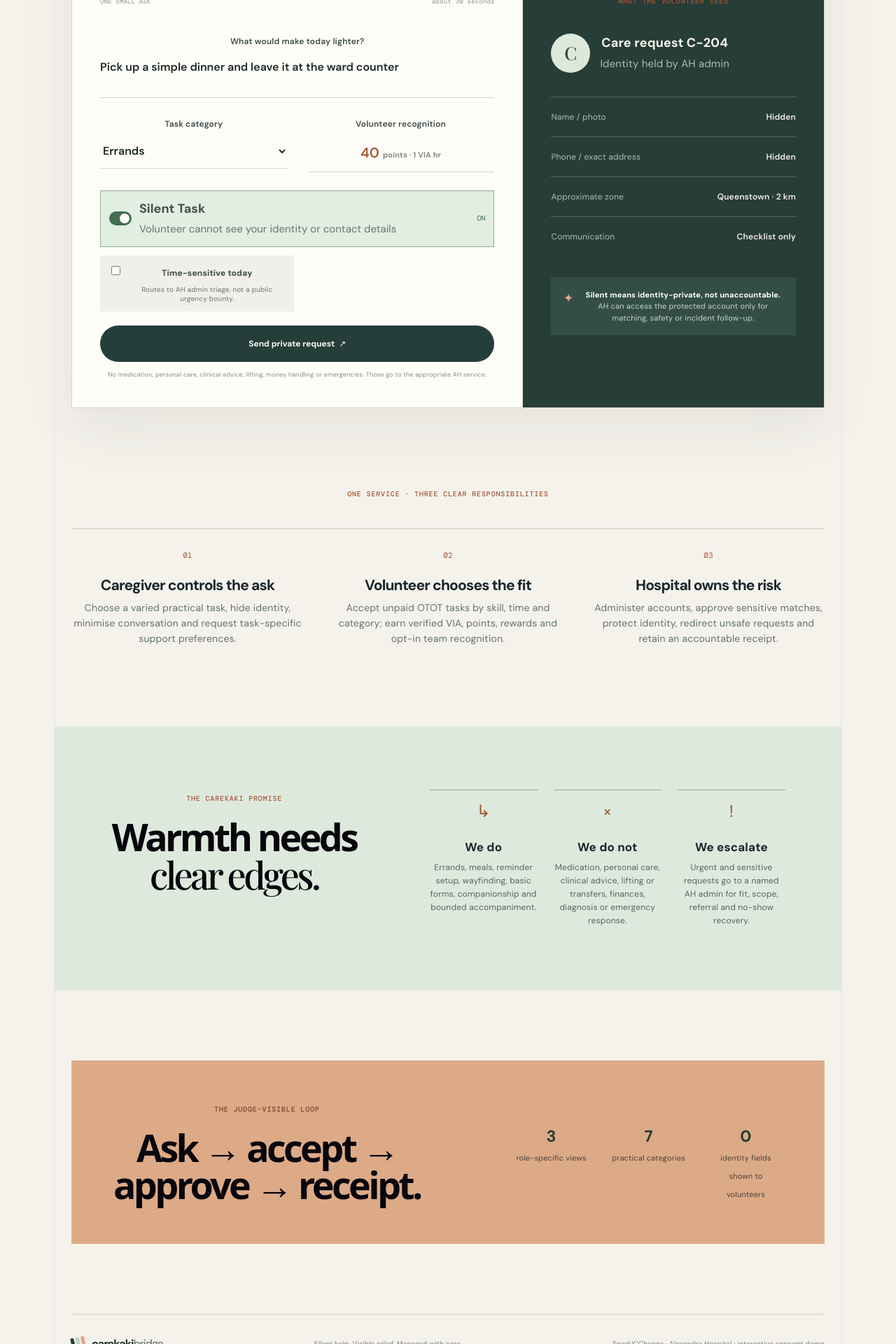
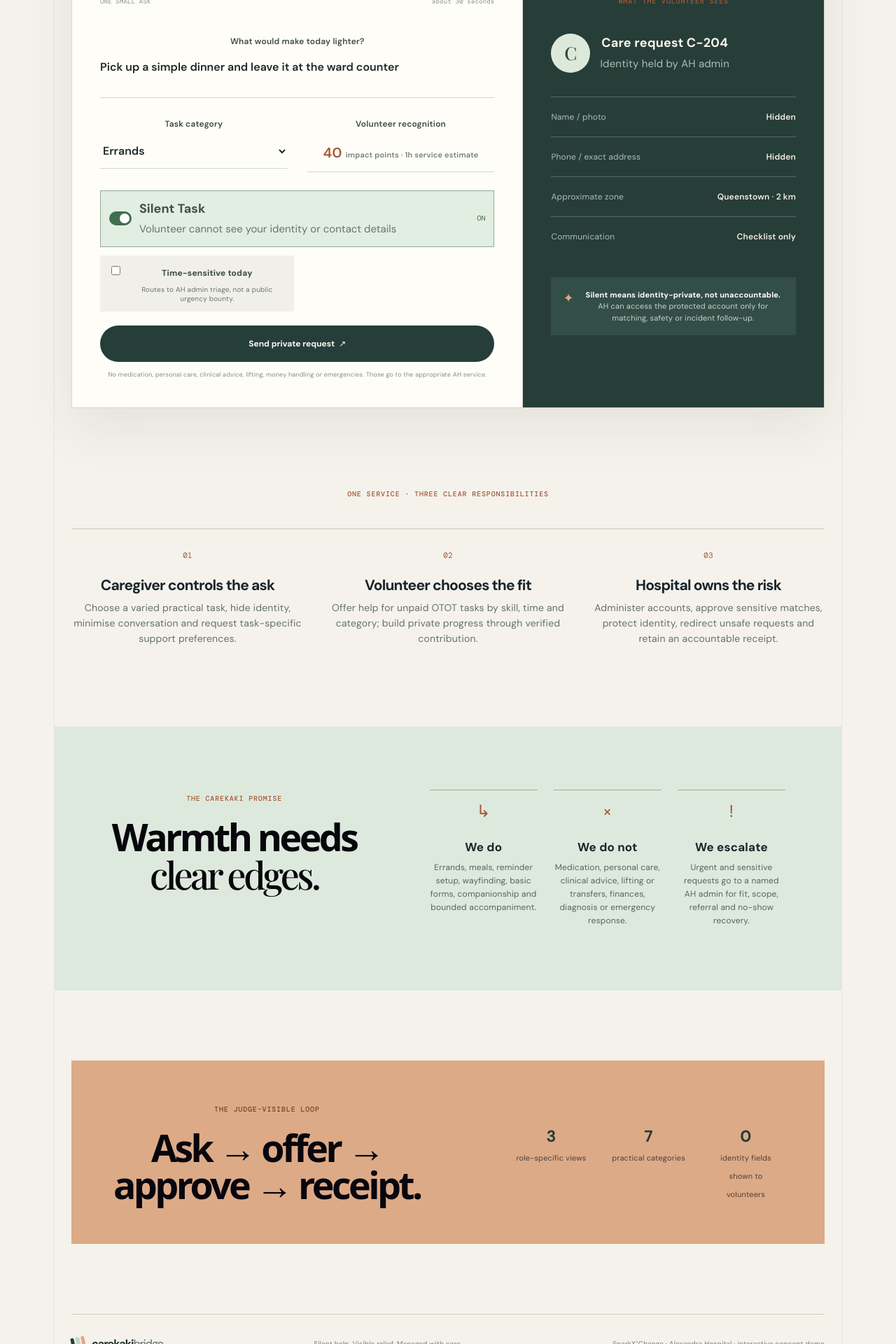
Before and after one commit to abelcjh/carekaki-bridge, a React (Vite) app: page / in a window 1280 px wide. Shown: the part 987-2907 px from the top of the page at 70% size. Built offline with nearby package versions, Linux system fonts and the light colour scheme; a web font is replaced by a local one.

Commit message:
Align volunteer incentives with research

```diff
--- a/src/App.tsx
+++ b/src/App.tsx
@@ -26,9 +26,9 @@ type Task = {
 
 const initialTasks: Task[] = [
   { id: 'CK-204', title: 'Collect discharge essentials from AH pharmacy counter', category: 'Errands', time: 'Today · 7:30 pm', zone: 'AH campus', silent: true, urgent: false, femalePreferred: false, status: 'Open', points: 40, viaHours: 1, difficulty: 'Light', skill: 'Errands ready', volunteer: '' },
-  { id: 'CK-205', title: 'Escort mum from clinic reception to booked taxi pickup', category: 'Sensitive accompaniment', time: 'Today · 5:45 pm', zone: 'AH campus', silent: true, urgent: true, femalePreferred: true, status: 'Open', points: 90, viaHours: 1.5, difficulty: 'Weightier', skill: 'Safeguarding + accompaniment', volunteer: '' },
-  { id: 'CK-206', title: 'Set gentle appointment reminders on my phone', category: 'Digital help', time: 'Tomorrow · 8:00 pm', zone: 'Remote', silent: false, urgent: false, femalePreferred: false, status: 'Matched', points: 30, viaHours: 0.5, difficulty: 'Skilled', skill: 'Digital help ready', volunteer: 'Arjun L.' },
-  { id: 'CK-207', title: 'Help complete a non-clinical transport form', category: 'Admin & forms', time: 'Fri · 4:15 pm', zone: 'Queenstown · 2 km band', silent: true, urgent: false, femalePreferred: false, status: 'Open', points: 55, viaHours: 1, difficulty: 'Skilled', skill: 'Forms briefing', volunteer: '' },
+  { id: 'CK-205', title: 'Escort mum from clinic reception to booked taxi pickup', category: 'Sensitive accompaniment', time: 'Today · 5:45 pm', zone: 'AH campus', silent: true, urgent: true, femalePreferred: true, status: 'Open', points: 60, viaHours: 1.5, difficulty: 'Weightier', skill: 'Safeguarding + accompaniment', volunteer: '' },
+  { id: 'CK-206', title: 'Set gentle appointment reminders on my phone', category: 'Digital help', time: 'Tomorrow · 8:00 pm', zone: 'Remote', silent: false, urgent: false, femalePreferred: false, status: 'Matched', points: 35, viaHours: 0.5, difficulty: 'Skilled', skill: 'Digital help ready', volunteer: 'Arjun L.' },
+  { id: 'CK-207', title: 'Help complete a non-clinical transport form', category: 'Admin & forms', time: 'Fri · 4:15 pm', zone: 'Queenstown · 2 km band', silent: true, urgent: false, femalePreferred: false, status: 'Open', points: 50, viaHours: 1, difficulty: 'Skilled', skill: 'Forms briefing', volunteer: '' },
 ]
 
 const categories: Category[] = ['Errands', 'Digital help', 'Wayfinding', 'Meals & home', 'Admin & forms', 'Companionship', 'Sensitive accompaniment']
@@ -63,9 +63,9 @@ export default function App() {
   const openCount = tasks.filter((task) => task.status === 'Open').length
   const reviewCount = tasks.filter((task) => task.status === 'Review' || task.urgent).length
   const points = useMemo(() => {
-    const base: Record<Category, number> = { Errands: 40, 'Digital help': 30, Wayfinding: 45, 'Meals & home': 45, 'Admin & forms': 55, Companionship: 60, 'Sensitive accompaniment': 75 }
-    return base[category] + (urgent ? 15 : 0)
-  }, [category, urgent])
+    const base: Record<Category, number> = { Errands: 40, 'Digital help': 35, Wayfinding: 45, 'Meals & home': 45, 'Admin & forms': 50, Companionship: 55, 'Sensitive accompaniment': 60 }
+    return base[category]
+  }, [category])
   const viaHours = category === 'Digital help' ? 0.5 : category === 'Sensitive accompaniment' ? 1.5 : 1
 
   function postTask() {
@@ -140,10 +140,10 @@ export default function App() {
 
         {role === 'caregiver' && <div className="caregiver-grid">
           <div className="request-card">
-            {submitted ? <div className="success-state"><span className="success-icon">✓</span><p className="eyebrow">REQUEST RECEIVED</p><h3>{urgent ? 'An AH admin is reviewing this now.' : 'That is one thing off your plate.'}</h3><p>{isSilent ? 'Volunteers see your task alias, approximate zone and the minimum instructions only. Your name, photo, phone number and care details stay hidden.' : 'Your request is in the moderated matching queue.'}</p><ol className="request-steps"><li><b>Scope check</b><span>Admin confirms the request is bounded and non-clinical.</span></li><li><b>Eligible acceptance</b><span>Only a trained volunteer with the required skill can accept.</span></li><li><b>Protected handoff</b><span>Task details unlock after approval; identity remains hidden in Silent mode.</span></li></ol><button onClick={() => setSubmitted(false)} className="button button-dark">Post another <Arrow /></button></div> : <>
+            {submitted ? <div className="success-state"><span className="success-icon">✓</span><p className="eyebrow">REQUEST RECEIVED</p><h3>{urgent ? 'An AH admin is reviewing this now.' : 'That is one thing off your plate.'}</h3><p>{isSilent ? 'Volunteers see your task alias, approximate zone and the minimum instructions only. Your name, photo, phone number and care details stay hidden.' : 'Your request is in the moderated matching queue.'}</p><ol className="request-steps"><li><b>Scope check</b><span>Admin confirms the request is bounded and non-clinical.</span></li><li><b>Eligible offer</b><span>Only a trained volunteer with the required skill can offer to help.</span></li><li><b>Protected handoff</b><span>Task details unlock after approval; identity remains hidden in Silent mode.</span></li></ol><button onClick={() => setSubmitted(false)} className="button button-dark">Post another <Arrow /></button></div> : <>
               <div className="form-top"><span>ONE SMALL ASK</span><span>about 30 seconds</span></div>
               <label>What would make today lighter?<textarea value={request} onChange={(event) => setRequest(event.target.value)} /></label>
-              <div className="form-row"><label>Task category<select value={category} onChange={(event) => { const next = event.target.value as Category; setCategory(next); if (next !== 'Sensitive accompaniment') setFemalePreferred(false) }}>{categories.map((item) => <option key={item}>{item}</option>)}</select></label><label>Volunteer recognition<div className="points-box">{points} <small>points · {viaHours} VIA hr{viaHours === 1 ? '' : 's'}</small></div></label></div>
+              <div className="form-row"><label>Task category<select value={category} onChange={(event) => { const next = event.target.value as Category; setCategory(next); if (next !== 'Sensitive accompaniment') setFemalePreferred(false) }}>{categories.map((item) => <option key={item}>{item}</option>)}</select></label><label>Volunteer recognition<div className="points-box">{points} <small>impact points · {viaHours}h service estimate</small></div></label></div>
               <button className={`silent-switch ${isSilent ? 'on' : ''}`} onClick={() => setIsSilent(!isSilent)}><span className="switch-knob"></span><span><b>Silent Task</b><small>Volunteer cannot see your identity or contact details</small></span><em>{isSilent ? 'ON' : 'OFF'}</em></button>
               <div className="option-row"><label className="check-option"><input type="checkbox" checked={urgent} onChange={(event) => setUrgent(event.target.checked)} /><span><b>Time-sensitive today</b><small>Routes to AH admin triage, not a public urgency bounty.</small></span></label>{category === 'Sensitive accompaniment' && <label className="check-option"><input type="checkbox" checked={femalePreferred} onChange={(event) => setFemalePreferred(event.target.checked)} /><span><b>Female support requested</b><small>For task-specific privacy or comfort; admin checks suitability.</small></span></label>}</div>
               <button className="button button-dark full" onClick={postTask}>Send private request <Arrow /></button>
@@ -154,21 +154,21 @@ export default function App() {
         </div>}
 
         {role === 'volunteer' && <div className="volunteer-view">
-          <div className="volunteer-strip"><article><span>IMPACT POINTS</span><b>620</b><small>Level 3 · Steady Kaki</small></article><article><span>VERIFIED VIA</span><b>8.5h</b><small>Based on completed time</small></article><article><span>RELIABILITY</span><b>96%</b><small>11 of 12 tasks completed</small></article><article className="league-card"><span>OPT-IN TEAM LEAGUE</span><b>#2</b><small>SMU Care Crew · no caregiver data shown</small></article></div>
-          <div className="section-split"><div><p className="eyebrow">ELIGIBLE FOR YOU</p><h3>Accept what fits your training and time.</h3></div><div className="skill-pills"><Badge tone="green">✓ Errands</Badge><Badge tone="green">✓ Digital help</Badge><Badge tone="blue">✓ Safeguarding</Badge><Badge tone="amber">Accompaniment supervised</Badge></div></div>
+          <div className="volunteer-strip"><article><span>PRIVATE PROGRESS</span><b>620</b><small>Level 3 · Steady Kaki</small></article><article><span>VERIFIED SERVICE</span><b>8.5h</b><small>VIA subject to partner approval</small></article><article><span>RELIABILITY</span><b>96%</b><small>11 of 12 tasks completed</small></article><article className="league-card"><span>OPT-IN TEAM GOAL</span><b>14/20</b><small>SMU Care Crew · completed tasks</small></article></div>
+          <div className="section-split"><div><p className="eyebrow">ELIGIBLE FOR YOU</p><h3>Offer help where your training and time fit.</h3></div><div className="skill-pills"><Badge tone="green">✓ Errands</Badge><Badge tone="green">✓ Digital help</Badge><Badge tone="blue">✓ Safeguarding</Badge><Badge tone="amber">Accompaniment supervised</Badge></div></div>
           <div className="task-grid">{tasks.filter((task) => task.status !== 'Done').map((task) => <article className={`volunteer-task ${task.urgent ? 'urgent' : ''}`} key={task.id}>
             <div className="task-card-top"><div>{task.silent && <Badge tone="blue">Silent · anonymous</Badge>}{task.urgent && <Badge tone="red">Admin triage</Badge>}{task.femalePreferred && <Badge tone="amber">Female support requested</Badge>}</div><span>{task.id}</span></div>
             <p className="task-category">{task.category} · {task.difficulty}</p><h3>{task.title}</h3><div className="task-facts"><span>◷ {task.time}</span><span>⌖ {task.zone}</span><span>✓ {task.skill}</span></div>
             {task.femalePreferred && <p className="boundary-callout">No personal care or lifting. Admin confirms that the request is a bounded accompaniment task and assigns an appropriately cleared volunteer.</p>}
-            <div className="reward-row"><div><b>{task.points}</b><small>impact points</small></div><div><b>{task.viaHours}h</b><small>verified VIA</small></div><div><b>{task.status === 'Open' ? 'Available' : task.status === 'Review' ? 'Acceptance pending' : 'Matched'}</b><small>{task.status === 'Review' && task.volunteer ? 'Admin confirmation needed' : 'task state'}</small></div></div>
-            {task.status === 'Open' ? <button className="button button-dark full" onClick={() => acceptTask(task.id)}>Accept task <Arrow /></button> : task.status === 'Matched' && task.volunteer === 'Maya T.' ? <button className="button button-dark full" onClick={() => completeTask(task.id)}>Mark complete <Arrow /></button> : <button className="button button-muted full" disabled>{task.status === 'Review' && task.volunteer === 'Maya T.' ? 'Accepted · awaiting admin' : task.status}</button>}
+            <div className="reward-row"><div><b>{task.points}</b><small>impact points</small></div><div><b>{task.viaHours}h</b><small>service estimate</small></div><div><b>{task.status === 'Open' ? 'Available' : task.status === 'Review' ? 'Offer pending' : 'Matched'}</b><small>{task.status === 'Review' && task.volunteer ? 'Admin confirmation needed' : 'task state'}</small></div></div>
+            {task.status === 'Open' ? <button className="button button-dark full" onClick={() => acceptTask(task.id)}>Offer to help <Arrow /></button> : task.status === 'Matched' && task.volunteer === 'Maya T.' ? <button className="button button-dark full" onClick={() => completeTask(task.id)}>Mark complete <Arrow /></button> : <button className="button button-muted full" disabled>{task.status === 'Review' && task.volunteer === 'Maya T.' ? 'Offered · awaiting admin' : task.status}</button>}
           </article>)}</div>
-          <p className="ethics-note">VIA hours follow verified service and training time. Difficulty and inconvenience affect impact points, not fabricated service hours. Rankings are opt-in and never reveal caregiver identities or sensitive task details.</p>
+          <p className="ethics-note">Service time is verified after completion and reflection; partner schools decide whether it qualifies for VIA. Impact points recognise approved effort, reliability and contribution, never urgency, caregiver distress or risk. Progress stays private and team goals reveal no caregiver data.</p>
         </div>}
 
         {role === 'admin' && <div className="admin-view">
           {adminNotice && <div className="admin-notice">✓ {adminNotice}</div>}
-          <div className="admin-metrics"><article><span>OPEN TASKS</span><b>{openCount}</b><small>across approved categories</small></article><article><span>NEEDS REVIEW</span><b>{reviewCount}</b><small>acceptances + sensitive tasks</small></article><article><span>ACTIVE VOLUNTEERS</span><b>18</b><small>5 skill groups</small></article><article><span>SAFETY INCIDENTS</span><b>0</b><small>illustrative pilot dashboard</small></article></div>
+          <div className="admin-metrics"><article><span>OPEN TASKS</span><b>{openCount}</b><small>across approved categories</small></article><article><span>NEEDS REVIEW</span><b>{reviewCount}</b><small>volunteer offers + sensitive tasks</small></article><article><span>ACTIVE VOLUNTEERS</span><b>18</b><small>5 skill groups</small></article><article><span>SAFETY INCIDENTS</span><b>0</b><small>illustrative pilot dashboard</small></article></div>
           <div className="admin-columns">
             <section className="admin-panel"><div className="panel-head"><div><p className="eyebrow">TRIAGE & MATCHING</p><h3>One accountable queue</h3></div><Badge tone="red">1 urgent</Badge></div>
               <div className="admin-task-list">{tasks.filter((task) => task.status === 'Review' || task.urgent).map((task) => <article key={task.id}><div className="admin-task-title"><span>{task.id}</span><div><b>{task.title}</b><small>{task.category} · {task.zone}</small></div></div><div className="admin-flags">{task.silent && <Badge tone="blue">Identity vaulted</Badge>}{task.urgent && <Badge tone="red">Time-sensitive</Badge>}{task.femalePreferred && <Badge tone="amber">Female support preference</Badge>}</div><p>{task.femalePreferred ? 'Confirm no personal care, lifting or clinical work. Route to a suitably trained female volunteer, or redirect to formal care support if the need crosses scope.' : 'Confirm scope, volunteer eligibility and minimum-detail release.'}</p><div className="admin-actions">{task.status === 'Review' && task.volunteer ? <button className="button button-dark" onClick={() => approveTask(task.id)}>Approve match <Arrow /></button> : <button className="button button-outline" onClick={() => setAdminNotice(`${task.id} routed for direct coordinator outreach.`)}>Find suitable volunteer</button>}<button className="text-action" onClick={() => setAdminNotice(`${task.id} escalated to the AH service lane; volunteer matching paused.`)}>Escalate / redirect</button></div></article>)}</div>
@@ -183,12 +183,12 @@ export default function App() {
 
       <section className="principles">
         <p className="eyebrow">ONE SERVICE · THREE CLEAR RESPONSIBILITIES</p>
-        <div className="principle-grid"><article><span className="number">01</span><h3>Caregiver controls the ask</h3><p>Choose a varied practical task, hide identity, minimise conversation and request task-specific support preferences.</p></article><article><span className="number">02</span><h3>Volunteer chooses the fit</h3><p>Accept unpaid OTOT tasks by skill, time and category; earn verified VIA, points, rewards and opt-in team recognition.</p></article><article><span className="number">03</span><h3>Hospital owns the risk</h3><p>Administer accounts, approve sensitive matches, protect identity, redirect unsafe requests and retain an accountable receipt.</p></article></div>
+        <div className="principle-grid"><article><span className="number">01</span><h3>Caregiver controls the ask</h3><p>Choose a varied practical task, hide identity, minimise conversation and request task-specific support preferences.</p></article><article><span className="number">02</span><h3>Volunteer chooses the fit</h3><p>Offer help for unpaid OTOT tasks by skill, time and category; build private progress through verified contribution.</p></article><article><span className="number">03</span><h3>Hospital owns the risk</h3><p>Administer accounts, approve sensitive matches, protect identity, redirect unsafe requests and retain an accountable receipt.</p></article></div>
       </section>
 
       <section className="safety-section"><div><p className="eyebrow">THE CAREKAKI PROMISE</p><h2>Warmth needs<br /><em>clear edges.</em></h2></div><div className="safety-grid"><article><span>↳</span><h3>We do</h3><p>Errands, meals, reminder setup, wayfinding, basic forms, companionship and bounded accompaniment.</p></article><article><span>×</span><h3>We do not</h3><p>Medication, personal care, clinical advice, lifting or transfers, finances, diagnosis or emergency response.</p></article><article><span>!</span><h3>We escalate</h3><p>Urgent and sensitive requests go to a named AH admin for fit, scope, referral and no-show recovery.</p></article></div></section>
 
-      <section className="pilot-banner"><div><p className="eyebrow">THE JUDGE-VISIBLE LOOP</p><h2>Ask → accept →<br />approve → receipt.</h2></div><div className="pilot-metrics"><span><b>3</b> role-specific views</span><span><b>7</b> practical categories</span><span><b>0</b> identity fields shown to volunteers</span></div></section>
+      <section className="pilot-banner"><div><p className="eyebrow">THE JUDGE-VISIBLE LOOP</p><h2>Ask → offer →<br />approve → receipt.</h2></div><div className="pilot-metrics"><span><b>3</b> role-specific views</span><span><b>7</b> practical categories</span><span><b>0</b> identity fields shown to volunteers</span></div></section>
 
       <footer><a className="brand" href="#top"><Mark /><span>carekaki<span className="brand-light">bridge</span></span></a><p>Silent help. Visible relief. Managed with care.</p><span>SparkX⁺Change · Alexandra Hospital · interactive concept demo</span></footer>
     </main>
```
Also changed, not shown: src/App.css, 2 other files (tests, documents, lock files or other folders).
